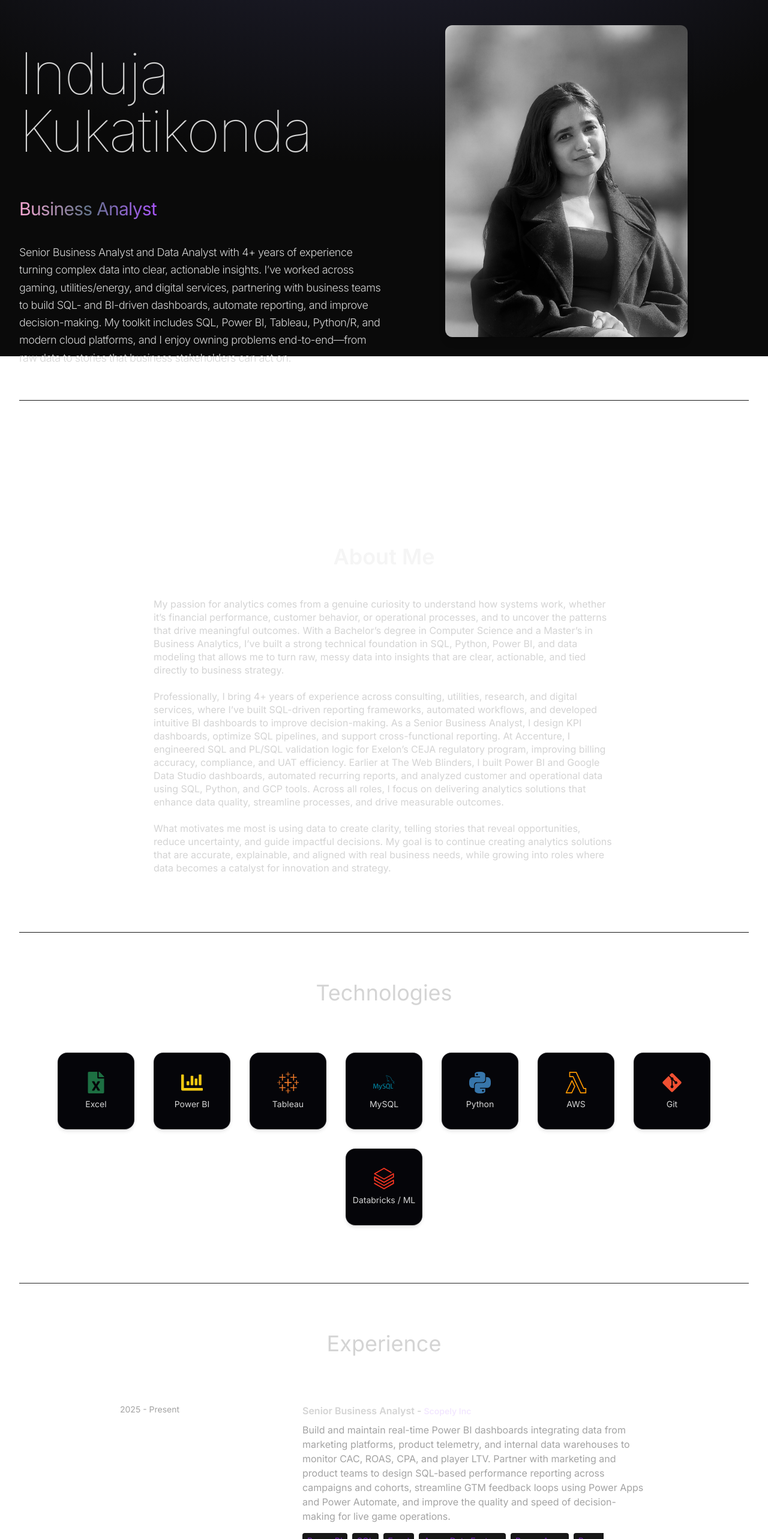
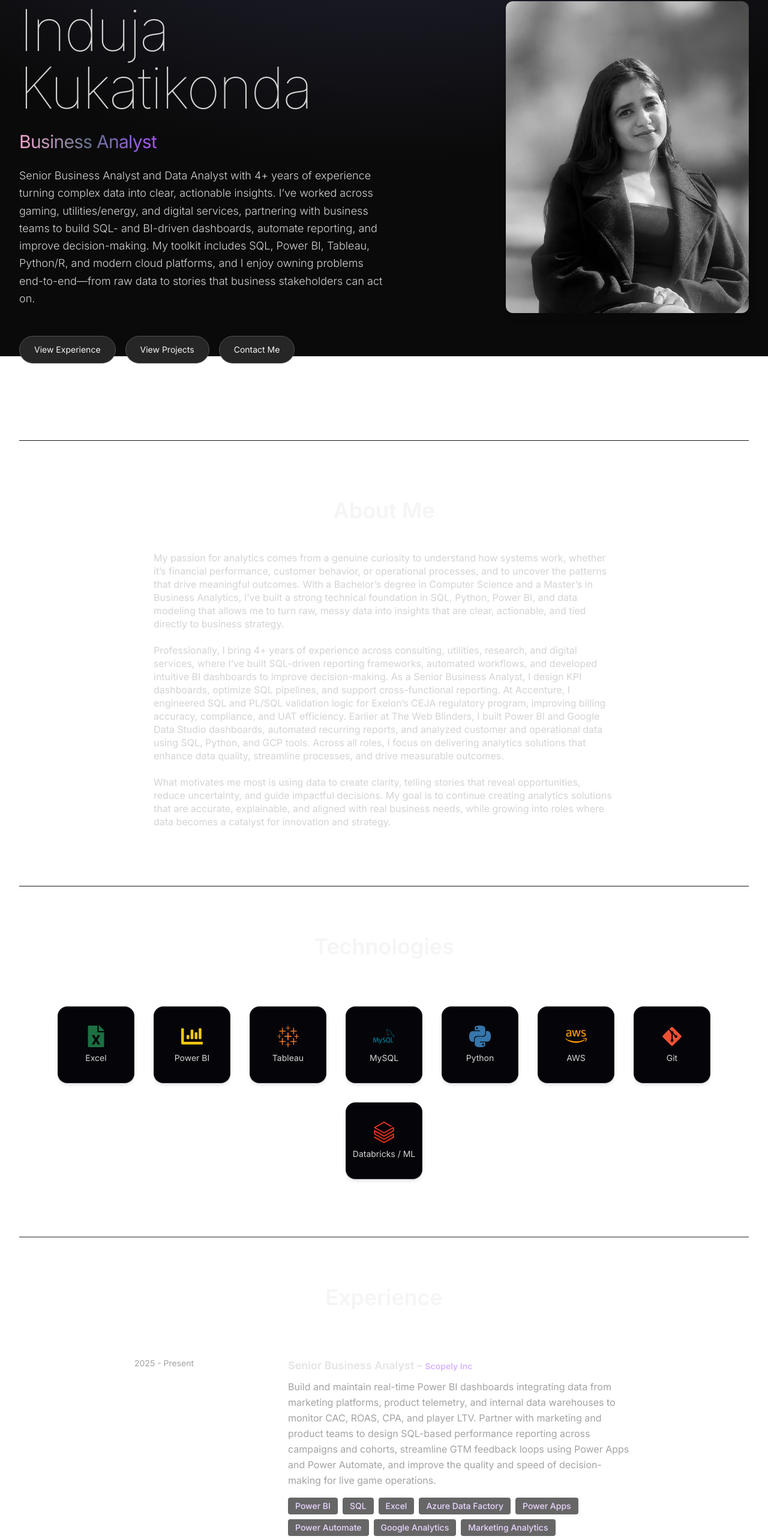
Before and after one commit to Kukats/react-portfolio-induja, a React (Vite) app: page / in a window 1280 px wide. Shown: the part 206-2772 px from the top of the page at 60% size. Built offline with nearby package versions, Linux system fonts and the light colour scheme.

Commit message:
Fix navbar duplicate IK and hero CTA buttons

```diff
--- a/src/components/Contact.jsx
+++ b/src/components/Contact.jsx
@@ -1,41 +1,38 @@
+// src/components/Contact.jsx
 import { CONTACT } from "../constants";
 import { motion } from "framer-motion";
 
 const Contact = () => {
   return (
-    <div className="border-b border-neutral-900 pb-20">
+    <section
+      id="contact"
+      className="border-b border-neutral-900 pb-20 px-4"
+    >
       <motion.h2
+        initial={{ opacity: 0, y: -40 }}
         whileInView={{ opacity: 1, y: 0 }}
-        initial={{ opacity: 0, y: -100 }}
-        transition={{ duration: 0.5 }}
-        className="my-10 text-center text-4xl"
+        transition={{ duration: 0.6 }}
+        viewport={{ once: true }}
+        className="my-10 text-center text-4xl font-semibold text-neutral-100"
       >
         Get in Touch
       </motion.h2>
 
-      <div className="text-center tracking-tighter">
-        {/* Phone Number */}
-        <motion.p
-          whileInView={{ opacity: 1, x: 0 }}
-          initial={{ opacity: 0, x: -100 }}
-          transition={{ duration: 1 }}
-          className="my-4"
-        >
-          {CONTACT.phoneNo}
-        </motion.p>
-
-        {/* Email Link (Now Opens Mailbox) */}
+      <div className="text-center">
         <motion.a
-          whileInView={{ opacity: 1, x: 0 }}
-          initial={{ opacity: 0, x: 100 }}
-          transition={{ duration: 1 }}
+          initial={{ opacity: 0, y: 20 }}
+          whileInView={{ opacity: 1, y: 0 }}
+          transition={{ duration: 0.6, delay: 0.1 }}
+          viewport={{ once: true }}
           href={`mailto:${CONTACT.email}`}
-          className="border-b hover:text-purple-400 transition-colors text-xl"
+          className="text-xl text-neutral-300 border-b border-neutral-500
+                     hover:text-purple-400 hover:border-purple-400
+                     transition-colors"
         >
           {CONTACT.email}
         </motion.a>
       </div>
-    </div>
+    </section>
   );
 };
 
--- a/src/components/Experience.jsx
+++ b/src/components/Experience.jsx
@@ -3,52 +3,71 @@ import { motion } from "framer-motion";
 
 const Experience = () => {
   return (
-    <div className="border-b border-neutral-900 pb-4">
+    <section
+      id="experience"
+      className="border-b border-neutral-900 pb-20 px-4"
+    >
       <motion.h2
         whileInView={{ opacity: 1, y: 0 }}
-        initial={{ opacity: 0, y: -100 }}
+        initial={{ opacity: 0, y: -40 }}
         transition={{ duration: 0.5 }}
-        className="my-20 text-center text-4xl"
+        className="my-20 text-center text-4xl font-semibold text-neutral-100"
       >
         Experience
       </motion.h2>
-      <div>
+
+      <div className="mx-auto max-w-5xl">
         {EXPERIENCES.map((experience, index) => (
-          <div key={index} className="mb-8 flex flex-wrap lg:justify-center">
+          <div
+            key={index}
+            className="mb-12 flex flex-wrap lg:justify-center"
+          >
+            {/* Year */}
             <motion.div
               whileInView={{ opacity: 1, x: 0 }}
-              initial={{ opacity: 0, x: -100 }}
-              transition={{ duration: 1 }}
+              initial={{ opacity: 0, x: -60 }}
+              transition={{ duration: 0.6 }}
               className="w-full lg:w-1/4"
             >
-              <p className="mb-2 text-sm text-neutral-400">{experience.year}</p>
+              <p className="mb-2 text-sm text-neutral-400">
+                {experience.year}
+              </p>
             </motion.div>
+
+            {/* Role + Description */}
             <motion.div
               whileInView={{ opacity: 1, x: 0 }}
-              initial={{ opacity: 0, x: 100 }}
-              transition={{ duration: 1 }}
+              initial={{ opacity: 0, x: 60 }}
+              transition={{ duration: 0.6 }}
               className="w-full max-w-xl lg:w-3/4"
             >
-              <h6 className="mb-2 font-semibold">
-                {experience.role} -{" "}
-                <span className="text-sm text-purple-100">
+              <h6 className="mb-2 text-lg font-semibold text-neutral-200">
+                {experience.role} –{" "}
+                <span className="text-sm text-purple-300">
                   {experience.company}
                 </span>
               </h6>
-              <p className="mb-4 text-neutral-400">{experience.description}</p>
-              {experience.technologies.map((tech, index) => (
-                <span
-                  key={index}
-                  className="mr-2 mt-4 rounded bg-neutral-900 px-2 py-1 text-sm font-medium text-purple-800"
-                >
-                  {tech}
-                </span>
-              ))}
+
+              <p className="mb-4 text-neutral-400 leading-relaxed">
+                {experience.description}
+              </p>
+
+              {/* Tech tags */}
+              <div className="flex flex-wrap">
+                {experience.technologies.map((tech, idx) => (
+                  <span
+                    key={idx}
+                    className="mr-2 mb-2 rounded bg-neutral-800/70 px-3 py-1 text-sm font-medium text-purple-200"
+                  >
+                    {tech}
+                  </span>
+                ))}
+              </div>
             </motion.div>
           </div>
         ))}
       </div>
-    </div>
+    </section>
   );
 };
 
--- a/src/components/Hero.jsx
+++ b/src/components/Hero.jsx
@@ -1,68 +1,109 @@
+// src/components/Hero.jsx
 import { HERO_CONTENT } from "../constants";
 import profilePic from "../assets/profile.png";
 import { motion } from "framer-motion";
 
 const container = (delay) => ({
-  hidden: { x: -100, opacity: 0 },
+  hidden: { opacity: 0, y: 40 },
   visible: {
-    x: 0,
     opacity: 1,
-    transition: { duration: 0.5, delay: delay },
+    y: 0,
+    transition: { duration: 0.6, delay },
   },
 });
 
 const Hero = () => {
   return (
-    <div className="border-b border-neutral-900 pb-4 lg:mb-36">
-      <div className="flex flex-wrap">
-        <div className="w-full lg:w-1/2">
-          <div className="flex flex-col items-center lg:items-start">
-            <motion.h2
+    <section
+      id="hero"
+      className="border-b border-neutral-900 pb-20 pt-10 lg:pb-32"
+    >
+      <div className="flex flex-wrap lg:flex-nowrap">
+
+        {/* LEFT SIDE */}
+        <div className="w-full lg:w-1/2 flex flex-col items-center lg:items-start">
+
+          {/* Name */}
+          <motion.h1
             variants={container(0)}
             initial="hidden"
             animate="visible"
-              className="pb-16 text-6xl font-thin tracking-tight lg:mt-16 lg:text-8xl"
+            className="text-6xl lg:text-8xl font-thin tracking-tight mb-6"
           >
             Induja Kukatikonda
-            </motion.h2>
+          </motion.h1>
 
-            <motion.span
-              variants={container(0.5)}
+          {/* Title */}
+          <motion.h3
+            variants={container(0.2)}
             initial="hidden"
             animate="visible"
-              className="bg-gradient-to-r from-pink-300 via-slate-500 to-purple-500 bg-clip-text text-3xl tracking-tight text-transparent"
+            className="bg-gradient-to-r from-pink-300 via-slate-500 to-purple-500
+                       bg-clip-text text-transparent text-2xl lg:text-3xl
+                       tracking-tight mb-6"
           >
             Business Analyst
-            </motion.span>
+          </motion.h3>
 
-            {/* Matches About section styling */}
+          {/* Hero Content */}
           <motion.p
-  variants={container(1)}
+            variants={container(0.4)}
             initial="hidden"
             animate="visible"
-  className="my-4 max-w-2xl py-6 text-lg leading-relaxed text-neutral-300 font-light tracking-tight"
+            className="max-w-2xl text-neutral-300 text-lg leading-relaxed font-light mb-10"
           >
             {HERO_CONTENT}
           </motion.p>
 
-          </div>
+          {/* CTA BUTTONS */}
+          <motion.div
+            variants={container(0.6)}
+            initial="hidden"
+            animate="visible"
+            className="flex flex-wrap gap-4 mt-2"
+          >
+            <a
+              href="#experience"
+              className="rounded-full bg-neutral-800 px-6 py-3 text-sm
+                         border border-neutral-600 text-neutral-100
+                         hover:bg-neutral-700 transition"
+            >
+              View Experience
+            </a>
+
+            <a
+              href="#projects"
+              className="rounded-full bg-neutral-800 px-6 py-3 text-sm
+                         border border-neutral-600 text-neutral-100
+                         hover:bg-neutral-700 transition"
+            >
+              View Projects
+            </a>
+
+            <a
+              href="#contact"
+              className="rounded-full bg-neutral-800 px-6 py-3 text-sm
+                         border border-neutral-600 text-neutral-100
+                         hover:bg-neutral-700 transition"
+            >
+              Contact Me
+            </a>
+          </motion.div>
         </div>
 
-        {/* IMAGE SECTION */}
-        <div className="w-full lg:w-1/2 lg:p-8">
-          <div className="flex justify-center">
+        {/* RIGHT SIDE (IMAGE) */}
+        <div className="w-full lg:w-1/2 flex justify-center lg:justify-end mt-10 lg:mt-0">
           <motion.img
-  initial={{ x: 100, opacity: 0 }}
-  animate={{ x: 0, opacity: 1 }}
-  transition={{ duration: 1, delay: 1.2 }}
+            initial={{ opacity: 0, y: 40 }}
+            animate={{ opacity: 1, y: 0 }}
+            transition={{ duration: 0.9, delay: 0.8 }}
             src={profilePic}
             alt="Induja Kukatikonda"
-  className="max-h-[520px] w-auto object-cover rounded-xl shadow-lg"
+            className="max-h-[520px] w-auto rounded-xl object-cover shadow-lg"
           />
         </div>
       </div>
-      </div>
-    </div>
+    </section>
   );
 };
 
--- a/src/components/Projects.jsx
+++ b/src/components/Projects.jsx
@@ -1,20 +1,25 @@
+// src/components/Projects.jsx
 import { PROJECTS } from "../constants";
 import { motion } from "framer-motion";
 import { FaGithub } from "react-icons/fa";
 
 const Projects = () => {
   return (
-    <div className="border-b border-neutral-900 pb-4">
+    <section
+      id="projects"
+      className="border-b border-neutral-900 pb-20 px-4"
+    >
       <motion.h2
         whileInView={{ opacity: 1, y: 0 }}
-        initial={{ opacity: 0, y: -100 }}
+        initial={{ opacity: 0, y: -40 }}
         transition={{ duration: 0.5 }}
-        className="my-20 text-center text-4xl"
+        viewport={{ once: true }}
+        className="my-20 text-center text-4xl font-semibold text-neutral-100"
       >
         Projects
       </motion.h2>
 
-      <div>
+      <div className="mx-auto max-w-5xl">
         {PROJECTS.map((project, index) => (
           <div
             key={index}
@@ -23,8 +28,9 @@ const Projects = () => {
             {/* IMAGE */}
             <motion.div
               whileInView={{ opacity: 1, x: 0 }}
-              initial={{ opacity: 0, x: -100 }}
-              transition={{ duration: 1 }}
+              initial={{ opacity: 0, x: -60 }}
+              transition={{ duration: 0.6 }}
+              viewport={{ once: true }}
               className="w-full lg:w-1/4"
             >
               <img
@@ -39,15 +45,16 @@ const Projects = () => {
             {/* TEXT + TAGS + BUTTONS */}
             <motion.div
               whileInView={{ opacity: 1, x: 0 }}
-              initial={{ opacity: 0, x: 100 }}
-              transition={{ duration: 1 }}
+              initial={{ opacity: 0, x: 60 }}
+              transition={{ duration: 0.6 }}
+              viewport={{ once: true }}
               className="w-full max-w-xl lg:w-3/4"
             >
-              <h6 className="mb-2 text-xl font-semibold">
+              <h6 className="mb-2 text-xl font-semibold text-neutral-200">
                 {project.title}
               </h6>
 
-              <p className="mb-4 text-neutral-400">
+              <p className="mb-4 text-neutral-400 leading-relaxed">
                 {project.description}
               </p>
 
@@ -56,7 +63,9 @@ const Projects = () => {
                 {project.technologies.map((tech, i) => (
                   <span
                     key={i}
-                    className="mr-2 mb-2 rounded bg-neutral-900/60 px-3 py-1 text-sm font-medium text-neutral-300 border border-neutral-800"
+                    className="mr-2 mb-2 rounded bg-neutral-900/60
+                               px-3 py-1 text-sm font-medium
+                               text-neutral-300 border border-neutral-800"
                   >
                     {tech}
                   </span>
@@ -96,7 +105,7 @@ const Projects = () => {
           </div>
         ))}
       </div>
-    </div>
+    </section>
   );
 };
 
--- a/src/components/Technologies.jsx
+++ b/src/components/Technologies.jsx
@@ -1,27 +1,17 @@
 // src/components/Technologies.jsx
-import {
-    SiTableau,
-    SiMysql,
-    SiPython,
-    SiDatabricks,
-    SiAwslambda,
-  } from "react-icons/si";
-  import { FaFileExcel, FaGitAlt, FaChartBar } from "react-icons/fa";
+import { SiTableau, SiMysql, SiPython, SiDatabricks } from "react-icons/si";
+import { FaFileExcel, FaGitAlt, FaChartBar, FaAws } from "react-icons/fa";
 import { motion } from "framer-motion";
 
 const cardBase =
   "flex h-32 w-32 flex-col items-center justify-center rounded-2xl bg-[#050509] border border-white/10 shadow-md hover:scale-105 transition-transform duration-300";
 
-  // motion variants
 const containerVariants = {
   hidden: { opacity: 0, y: 40 },
   visible: {
     opacity: 1,
     y: 0,
-      transition: {
-        duration: 0.5,
-        staggerChildren: 0.08,
-      },
+    transition: { duration: 0.5, staggerChildren: 0.08 },
   },
 };
 
@@ -32,9 +22,9 @@ import {
 
 const Technologies = () => {
   return (
-      <div className="border-b border-neutral-800 pb-24">
+    <section id="technologies" className="border-b border-neutral-800 pb-24 px-4">
       <motion.h2
-          className="my-20 text-center text-4xl"
+        className="my-20 text-center text-4xl font-semibold text-neutral-100"
         initial={{ opacity: 0, y: -20 }}
         whileInView={{ opacity: 1, y: 0 }}
         viewport={{ once: true }}
@@ -50,55 +40,47 @@ import {
         whileInView="visible"
         viewport={{ once: true, margin: "-50px" }}
       >
-          {/* Excel */}
         <motion.div className={cardBase} variants={cardVariants}>
           <FaFileExcel className="text-4xl text-[#1D6F42]" />
-            <p className="mt-2 text-sm">Excel</p>
+          <p className="mt-2 text-sm text-neutral-300">Excel</p>
         </motion.div>
 
-          {/* Power BI */}
         <motion.div className={cardBase} variants={cardVariants}>
           <FaChartBar className="text-4xl text-[#F2C811]" />
-            <p className="mt-2 text-sm">Power BI</p>
+          <p className="mt-2 text-sm text-neutral-300">Power BI</p>
         </motion.div>
 
-          {/* Tableau */}
         <motion.div className={cardBase} variants={cardVariants}>
           <SiTableau className="text-4xl text-[#E97627]" />
-            <p className="mt-2 text-sm">Tableau</p>
+          <p className="mt-2 text-sm text-neutral-300">Tableau</p>
         </motion.div>
 
-          {/* MySQL */}
         <motion.div className={cardBase} variants={cardVariants}>
           <SiMysql className="text-4xl text-[#00758F]" />
-            <p className="mt-2 text-sm">MySQL</p>
+          <p className="mt-2 text-sm text-neutral-300">MySQL</p>
         </motion.div>
 
-          {/* Python */}
         <motion.div className={cardBase} variants={cardVariants}>
           <SiPython className="text-4xl text-[#3776AB]" />
-            <p className="mt-2 text-sm">Python</p>
+          <p className="mt-2 text-sm text-neutral-300">Python</p>
         </motion.div>
 
-          {/* AWS */}
         <motion.div className={cardBase} variants={cardVariants}>
-            <SiAwslambda className="text-4xl text-[#FF9900]" />
-            <p className="mt-2 text-sm">AWS</p>
+          <FaAws className="text-4xl text-[#FF9900]" />
+          <p className="mt-2 text-sm text-neutral-300">AWS</p>
         </motion.div>
 
-          {/* Git */}
         <motion.div className={cardBase} variants={cardVariants}>
           <FaGitAlt className="text-4xl text-[#F05032]" />
-            <p className="mt-2 text-sm">Git</p>
+          <p className="mt-2 text-sm text-neutral-300">Git</p>
         </motion.div>
 
-          {/* Databricks */}
         <motion.div className={cardBase} variants={cardVariants}>
           <SiDatabricks className="text-4xl text-[#FF3621]" />
-            <p className="mt-2 text-sm">Databricks / ML</p>
+          <p className="mt-2 text-sm text-neutral-300">Databricks / ML</p>
         </motion.div>
       </motion.div>
-      </div>
+    </section>
   );
 };
 
```
Also changed, not shown: src/components/About.jsx (+8 -6 lines), src/components/Navbar.jsx (+26 -9 lines). Lines whose indentation alone changed are shown as unchanged.
